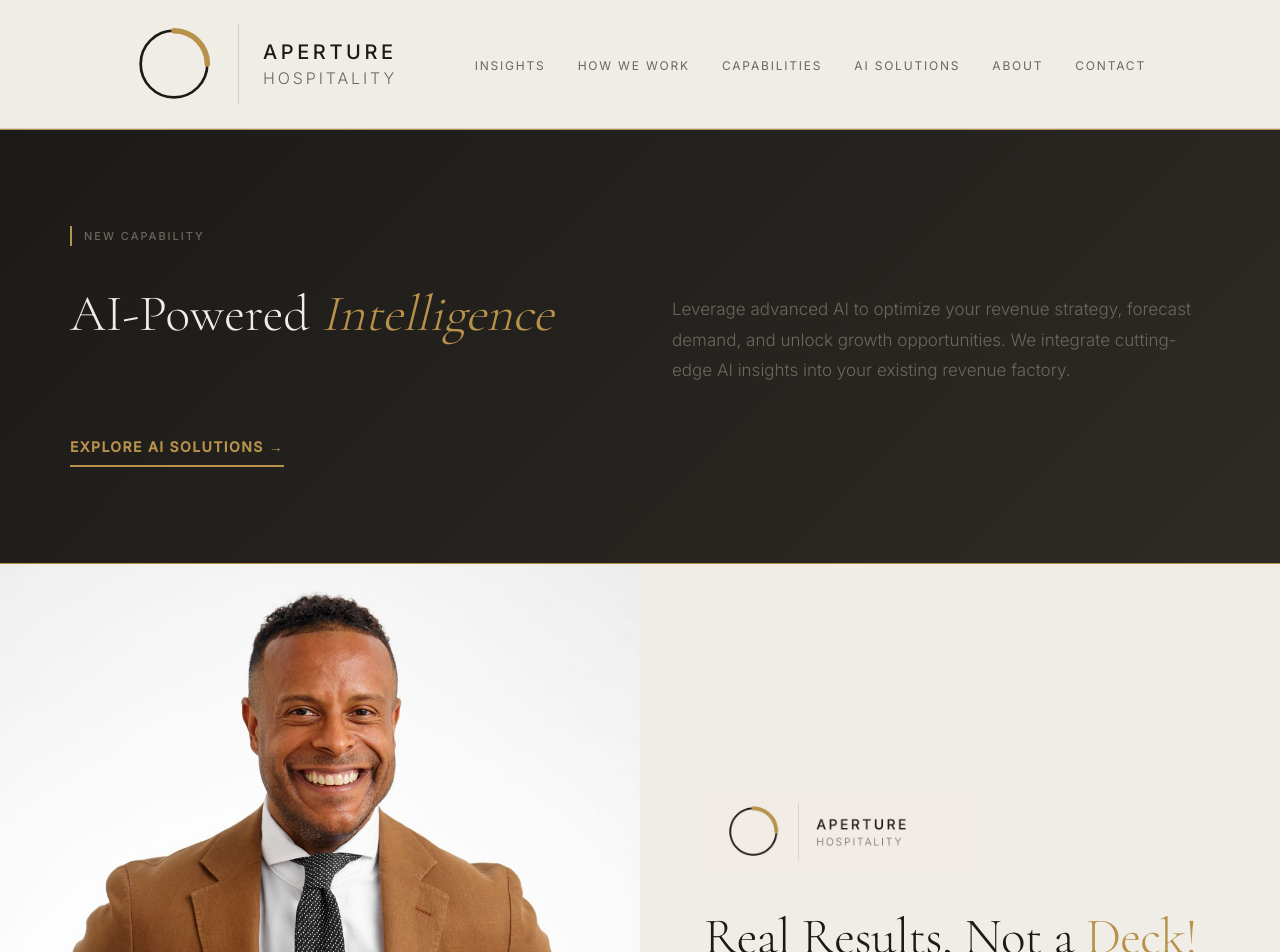
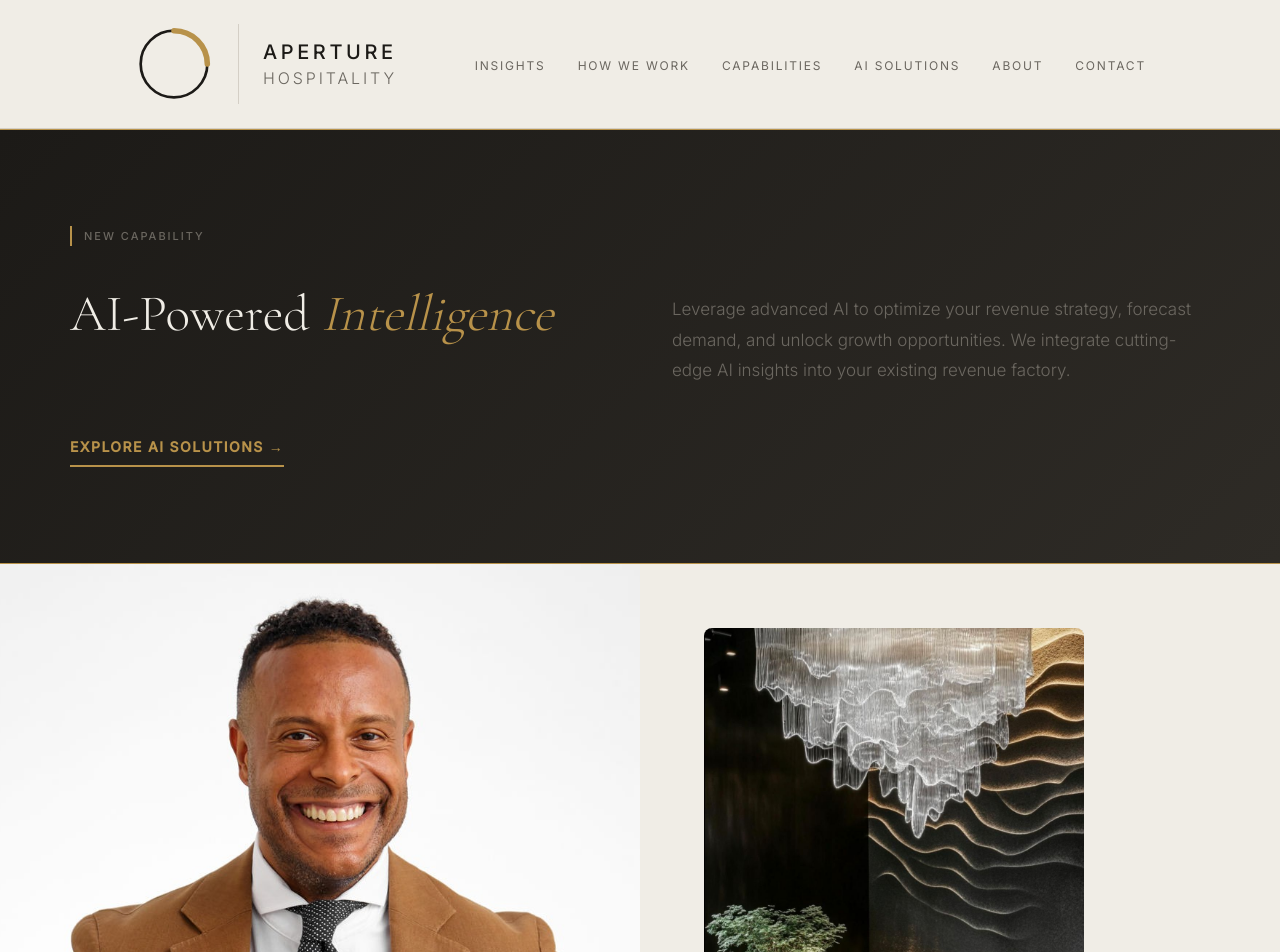
Before and after one commit to letsnavigatebmw/aperture-hospitality, a Next.js app: page / in a window 1280 px wide. Shown: the top 952 px of the page. Built offline with nearby package versions, Linux system fonts and the light colour scheme.

Commit message:
Replace Aperture logo with luxury interior design image in hero section

```diff
--- a/app/page.tsx
+++ b/app/page.tsx
@@ -57,18 +57,21 @@ export default function Home() {
             minHeight: '600px'
           }}>
 
-            {/* Aperture Logo */}
+            {/* Hero Interior Image */}
             <div style={{
               marginBottom: '2rem',
-              maxWidth: '280px'
+              maxWidth: '380px',
+              borderRadius: '8px',
+              overflow: 'hidden'
             }}>
               <img
-                src="/aperture-logo.jpg"
-                alt="Aperture Hospitality"
+                src="/hero-interior.jpg"
+                alt="Aperture Hospitality - Luxury Interior Design"
                 style={{
                   width: '100%',
                   height: 'auto',
-                  display: 'block'
+                  display: 'block',
+                  objectFit: 'cover'
                 }}
               />
             </div>
```
Also changed, not shown: public/hero-interior.jpg (added).
